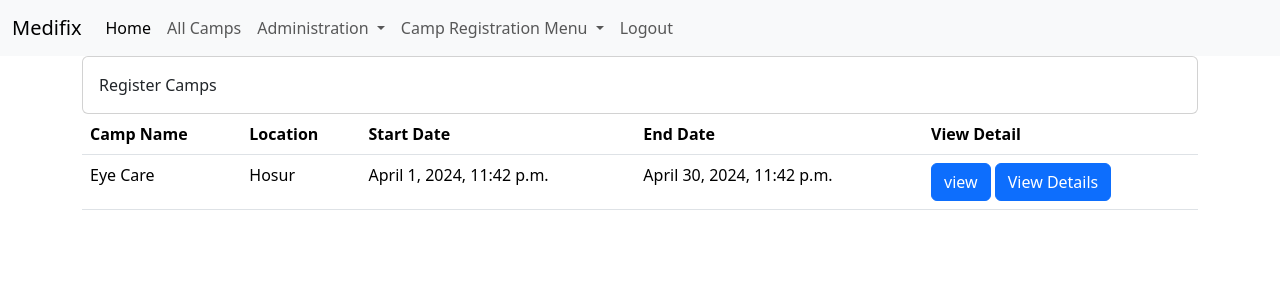
After one commit to Harsha0304/Medifix, a Django app: page /all_camps/ in a window 1280 px wide. The commit adds this page. Shown: the top 300 px of the page. Run offline with Django 5.2, Linux system fonts and the light colour scheme; a user stored in the database is signed in; data comes from the database, SQL or seed files in the repository; both versions use the stored data as it was after the commit.

Commit message:
20th Staging Update.
This is 20th Staging Update.

```diff
--- a/administration/apps.py
+++ b/administration/apps.py
@@ -4,3 +4,6 @@ from django.apps import AppConfig
 class AdministrationConfig(AppConfig):
     default_auto_field = 'django.db.models.BigAutoField'
     name = 'administration'
+
+    def ready(self):
+        import administration.signals
--- a/administration/models.py
+++ b/administration/models.py
@@ -77,3 +77,12 @@ class doctor(models.Model):
 
     def __str__(self):
         return self.doctor_name
+
+class appointment(models.Model):
+    appointment_number = models.AutoField(primary_key=True, unique=True)
+    user_name = models.ForeignKey(User, on_delete=models.DO_NOTHING, null=True)
+    camp_name = models.ForeignKey(camp_details, on_delete=models.DO_NOTHING, null=True)
+    appointment_date = models.DateField()
+
+    def __str__(self):
+        return f"{self.user_name.username} - {self.camp_name.camp_name}"
--- a/administration/views.py
+++ b/administration/views.py
@@ -1,10 +1,10 @@
 from django.shortcuts import render, redirect, get_object_or_404
 from django.contrib.auth.decorators import login_required
-from .forms import SignUpForm, ProfileForm, CampDetailsForm, DoctorForm, CampServiceForm
+from .forms import SignUpForm, ProfileForm, CampDetailsForm, DoctorForm, CampServiceForm, AppointmentForm
 from django.conf import settings
 from django.core.mail import send_mail
 from django.contrib import messages
-from administration.models import profile, camp_details, doctor, camp_services
+from administration.models import profile, camp_details, doctor, camp_services, appointment
 import json
 from django.contrib.auth.models import User
 
@@ -136,6 +136,7 @@ def create_camp_view(request):
         form = CampDetailsForm()
     return render(request, 'camp/register_camp.html', {'form': form})
 
+@login_required
 def create_doctor(request):
     if request.method == 'POST':
         form = DoctorForm(request.user, request.POST)
@@ -147,6 +148,7 @@ def create_doctor(request):
 
     return render(request, 'camp/add_doctor.html', {'form': form})
 
+@login_required
 def list_doctors_for_user(request):
     # Get the current logged-in user
     user = request.user
@@ -159,6 +161,7 @@ def list_doctors_for_user(request):
 
     return render(request, 'camp/doctor_list.html', {'doctors': doctors})
 
+@login_required
 def list_camp_services_for_user(request):
     # Get the current logged-in user
     user = request.user
@@ -183,6 +186,7 @@ def create_camp_service(request):
 
     return render(request, 'camp/camp_service_form.html', {'form': form})
 
+@login_required
 def camp_details_view(request, camp_id):
     # Retrieve the camp details object
     camp = get_object_or_404(camp_details, pk=camp_id)
@@ -193,11 +197,54 @@ def camp_details_view(request, camp_id):
         'camp': camp,
         'doctors': doctors,
         'camp_ser': camp_service,
-        'user': request.user
     }
     return render(request, 'camp/camp_detail.html', context)
 
+@login_required
 def camp_delete(request, pk):
     camp = get_object_or_404(camp_details, pk=pk)
     camp.delete()
     return redirect('my_camps')
+
+@login_required
+def all_camps(request):
+    camps = camp_details.objects.filter(camp_register_active=True)
+    user = request.user
+    user_appointments = appointment.objects.filter(user_name=user)
+    camp_appointments = {appointment.camp_name_id: appointment for appointment in user_appointments}
+
+    context = {
+        'camps': camps,
+        'user_appointments': camp_appointments
+    }
+    return render(request, 'camp/all_camps.html', context)
+
+@login_required
+def register_appointment(request, camp_id):
+    camp = get_object_or_404(camp_details, pk=camp_id)
+
+    if request.method == 'POST':
+        form = AppointmentForm(request.POST)
+        if form.is_valid():
+            appointment_obj = form.save(commit=False)
+            appointment_obj.user_name = request.user
+            appointment_obj.camp_name = camp
+            appointment_obj.save()
+            send_registration_email(appointment_obj)
+            return redirect('home')  # Redirect after successful registration
+
+    else:
+        form = AppointmentForm()
+
+    return render(request, 'camp/register_appointment.html', {'camp': camp, 'form': form})
+
+def send_registration_email(appointment_obj):
+    subject = 'Congratulations! You have registered for a camp'
+    message = f'Hello {appointment_obj.user_name.username},\n\n'
+    message += f'You have successfully registered for the camp "{appointment_obj.camp_name.camp_name}" '
+    message += f'on {appointment_obj.appointment_date}.\n'
+    message += f'Your Appointment id is: {appointment_obj.appointment_number}.\n'
+    message += 'Enjoy your time at the camp!\n\n'
+    message += 'Best regards,\nThe Camp Team'
+
+    send_mail(subject, message, settings.EMAIL_HOST_USER, [appointment_obj.user_name.email])
--- a/medifix_master/settings.py
+++ b/medifix_master/settings.py
@@ -39,7 +39,9 @@ INSTALLED_APPS = [
     'django.contrib.messages',
     'django.contrib.staticfiles',
     'administration',
+    'import_export',
 ]
+IMPORT_EXPORT_USE_TRANSACTIONS = True
 
 MIDDLEWARE = [
     'django.middleware.security.SecurityMiddleware',
@@ -107,7 +109,7 @@ AUTH_PASSWORD_VALIDATORS = [
 
 LANGUAGE_CODE = 'en-us'
 
-TIME_ZONE = 'Asia\Kolkata'
+TIME_ZONE = 'Asia/Kolkata'
 
 USE_I18N = True
 
--- a/medifix_master/urls.py
+++ b/medifix_master/urls.py
@@ -20,4 +20,6 @@ urlpatterns = [
     path('create_camp_service/', views.create_camp_service, name='create_camp_service'),
     path('camp/<int:camp_id>/', views.camp_details_view, name='camp_details'),
     path('camp/<int:pk>/delete/', views.camp_delete, name='camp_delete'),
+    path('all_camps/', views.all_camps, name='all_camps'),
+    path('register_appointment/<int:camp_id>/', views.register_appointment, name='register_appointment'),
 ]
--- a/templates/base.html
+++ b/templates/base.html
@@ -32,6 +32,9 @@
                 <ul class="navbar-nav me-auto mb-2 mb-lg-0">
                     <li class="nav-item">
                         <a class="nav-link active" aria-current="page" href="{% url 'home' %}">Home</a>
+                    </li>
+                    <li class="nav-item">
+                        <a class="nav-link" aria-current="page" href="{% url 'all_camps' %}">All Camps</a>
                     </li>
                     {% if request.user.profile.camp_register == False %}
                     <li class="nav-item">
--- /dev/null
+++ b/templates/camp/all_camps.html
@@ -0,0 +1,44 @@
+{% extends 'base.html' %}
+{% load static %}
+{% block pagetitle %}Medifix - Home{% endblock %}
+{% block content %}
+<div class="card">
+    <div class="card-body">
+        Register Camps
+    </div>
+</div>
+<table class="table">
+    <thead>
+        <tr>
+            <th>Camp Name</th>
+            <th>Location</th>
+            <th>Start Date</th>
+            <th>End Date</th>
+            <th>View Detail</th>
+        </tr>
+    </thead>
+    <tbody>
+        {% for camp in camps %}
+        <tr>
+            <td>{{ camp.camp_name }}</td>
+            <td>{{ camp.location }}</td>
+            <td>{{ camp.start_date_time }}</td>
+            <td>{{ camp.end_date_time }}</td>
+            <td>
+                <a href="{% url 'camp_details' camp.id %}" class="btn btn-primary">view</a>
+                {% if camp.id in user_appointments %}
+                    <a href="#" class="btn btn-primary">View Details</a>
+                {% else %}
+                    <a href="{% url 'register_appointment' camp.id %}" class="btn btn-success">Register</a>
+                {% endif %}
+                <!-- <a href="{% url 'register_appointment' camp.id %}" class="btn btn-success">Register</a> -->
+            </td>
+        </tr>
+        {% empty %}
+        <tr>
+            <td style="color: red;" colspan="5" class="text-center">No data Avaliable</td>
+        </tr>
+        {% endfor %}
+    </tbody>
+</table>
+{% endblock %}
--- a/templates/camp/camp_detail.html
+++ b/templates/camp/camp_detail.html
@@ -38,7 +38,7 @@
     </script>
     <!-- Button to open Google Maps with directions -->
     <a href="https://www.google.com/maps/dir/?api=1&destination={{ camp.latitude }},{{ camp.longitude }}" target="_blank" class="btn btn-primary btn-lg">Get Directions</a>
-    {% if user.is_superuser or camp.created_by == user %}
+    {% if request.user.is_superuser or camp.created_by == request.user %}
     <a href="{% url 'camp_delete' camp.id %}" onclick="return confirm('Are you sure you want to delete this camp?')" class="btn btn-danger">Delete Camp</a>
     {% endif %}
 {% endblock %}
```
Also changed, not shown: administration/admin.py (+5 -3 lines), administration/forms.py (+9 -1 lines), templates/camp/register_appointment.html (added, +21 -0 lines), administration/migrations/0006_appointment.py (added), db.sqlite3.
